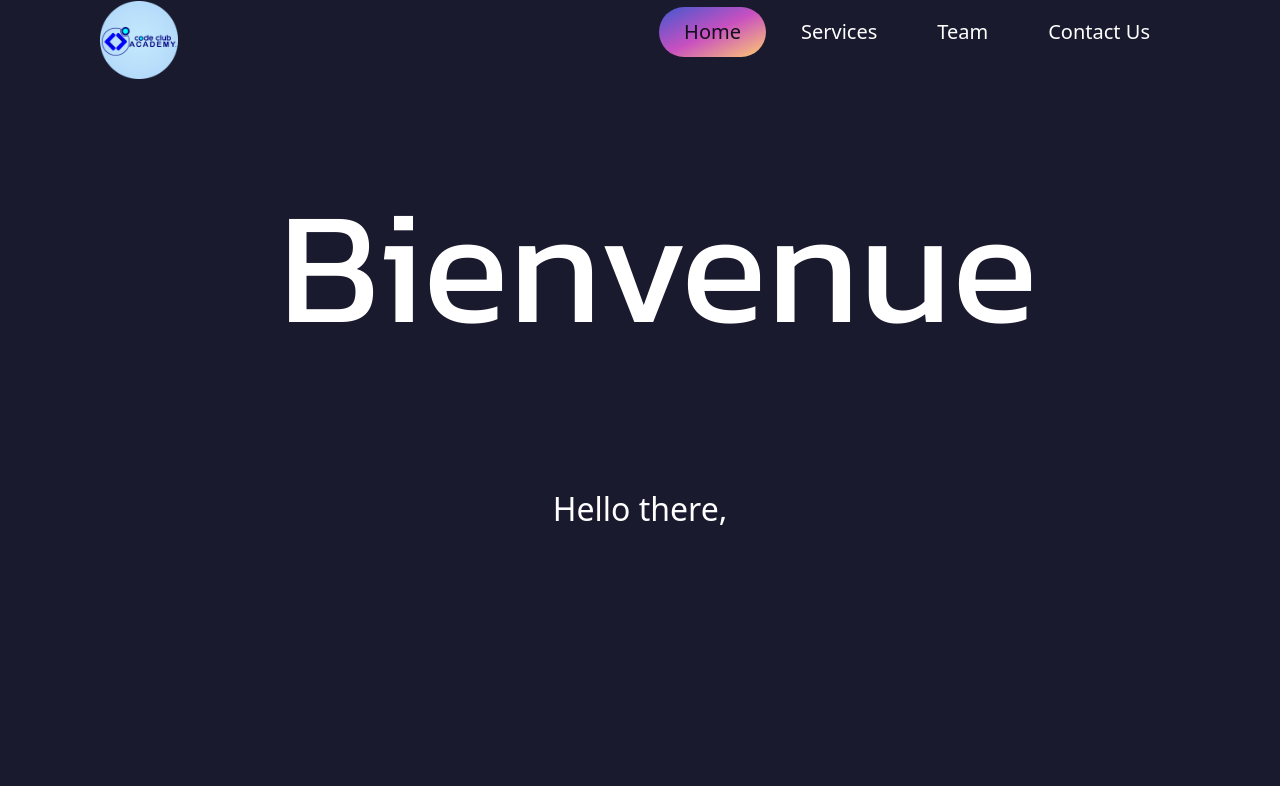
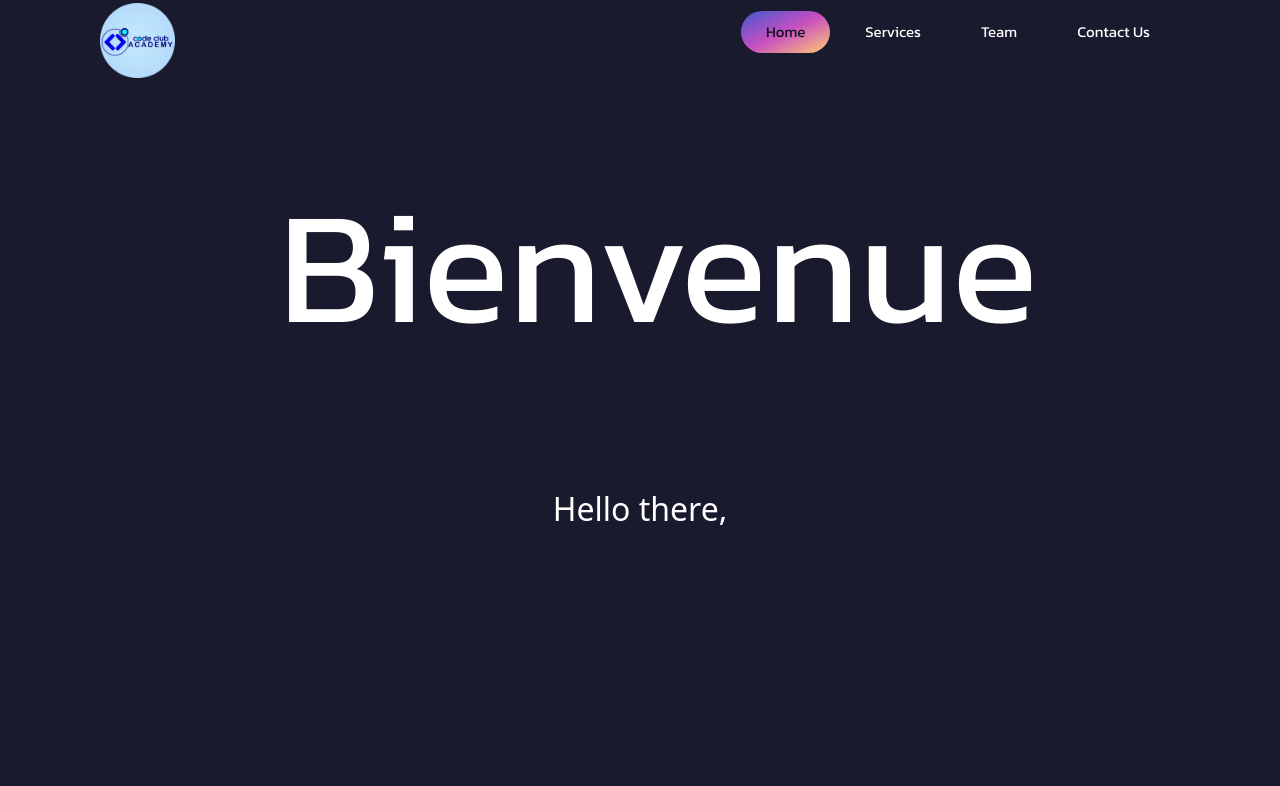
Before and after one commit to France442/CCA, a plain HTML site: page index.html in a window 1280 px wide. Shown: the top 786 px of the page. Drawn offline with nearby package versions, Linux system fonts and the light colour scheme.

Commit message:
Update style.css

```diff
--- a/style.css
+++ b/style.css
@@ -272,8 +272,9 @@ header{
     padding: 0 100px;
 }
 
+
 .club img{
-   width: 78px;
+   width: 75px;
 }
 
 .hamburger{
@@ -288,11 +289,12 @@ header{
     text-decoration: none;
     display: block;
     color: #FFF;
-    font-size: 20px;
+    font-size: 15px;
     padding: 10px 25px;
     border-radius: 30px;
     transition: 0.2s;
     margin:0 5px;
+    font-family: 'Kanit', sans-serif;
 }
 
 .nav-bar ul li a.active {
@@ -353,12 +355,10 @@ header{
 
 
     .nav-bar ul  li a {
+        font-size: 20px;
         margin-bottom: 20px;
         color: white;
     }
-
-
-
 
 
     #home h1{
```
